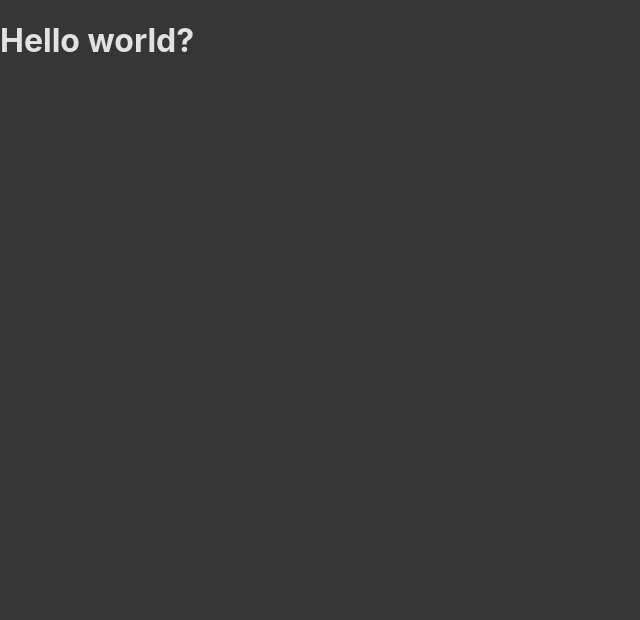
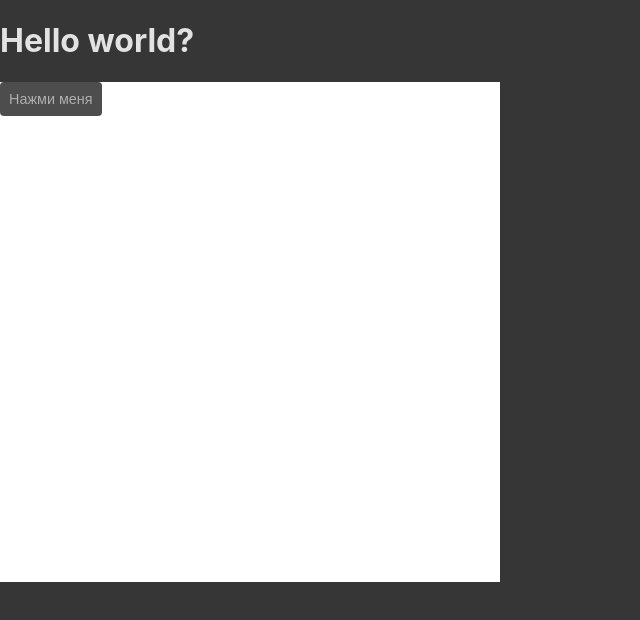
Before and after one commit to anyathegreat/game-library, a Vue app: page / in a window 1280 px wide. Shown: the top 620 px of the page, without its empty margins (0-640 px from the left). Built offline with nearby package versions, Linux system fonts and the light colour scheme.

Commit message:
update: add BaseButton component; add type props, variant, size and styles

```diff
--- a/package.json
+++ b/package.json
@@ -22,6 +22,7 @@
     "eslint": "^8.57.0",
     "eslint-plugin-vue": "^9.23.0",
     "prettier": "^3.2.5",
+    "sass": "^1.77.6",
     "vite": "^5.3.1"
   }
 }
--- /dev/null
+++ b/src/components/BaseButton.vue
@@ -0,0 +1,154 @@
+<script setup>
+import { computed } from 'vue'
+
+const { vSize, vVariant, vType } = defineProps({
+  vSize: {
+    type: String,
+    default: 'md',
+    validator: (value) => ['sm', 'md', 'lg', 'xl'].includes(value)
+  },
+  vVariant: {
+    type: String,
+    default: 'solid',
+    validator: (value) => ['outline', 'solid', 'borderless', 'link'].includes(value)
+  },
+  vType: {
+    type: String,
+    default: 'primary',
+    validator: (value) =>
+      ['primary', 'secondary', 'success', 'danger', 'warning', 'info', 'light', 'dark'].includes(value)
+  }
+})
+const buttonClasses = computed(() => {
+  return {
+    // Sizes
+    'v-btn-size-sm': vSize === 'sm',
+    'v-btn-size-md': vSize === 'md',
+    'v-btn-size-lg': vSize === 'lg',
+    'v-btn-size-xl': vSize === 'xl',
+    // Variants
+    'v-btn-variant-outline': vVariant === 'outline',
+    'v-btn-variant-solid': vVariant === 'solid',
+    'v-btn-variant-borderless': vVariant === 'borderless',
+    'v-btn-variant-link': vVariant === 'link',
+    // Types
+    'v-btn-type-primary': vType === 'primary',
+    'v-btn-type-secondary': vType === 'secondary',
+    'v-btn-type-success': vType === 'success',
+    'v-btn-type-danger': vType === 'danger',
+    'v-btn-type-warning': vType === 'warning',
+    'v-btn-type-info': vType === 'info',
+    'v-btn-type-light': vType === 'light',
+    'v-btn-type-dark': vType === 'dark'
+    // TODO:Loading,Disabled,click
+  }
+})
+</script>
+
+<template>
+  <button class="v-btn" :class="buttonClasses"><slot /></button>
+</template>
+
+<style scoped lang="scss">
+.v-btn {
+  display: flex;
+  justify-content: center;
+  align-items: center;
+  border-radius: 4px;
+  border: 1px solid transparent;
+  outline: none;
+  cursor: pointer;
+  transition: all 0.2s ease;
+  --primaryColor: #ffffff;
+  --secondaryColor: #000000;
+}
+
+.v-btn-size-sm {
+  font-size: 80%;
+  padding: 0.225rem;
+}
+.v-btn-size-md {
+  font-size: 90%;
+  padding: 0.5rem;
+}
+.v-btn-size-lg {
+  font-size: 110%;
+  padding: 1rem;
+}
+.v-btn-size-xl {
+  font-size: 120%;
+  padding: 1.25rem;
+}
+
+.v-btn-type-primary {
+  --primaryColor: #add8e6;
+  --secondaryColor: #000000;
+}
+.v-btn-type-secondary {
+  --primaryColor: #ffc67d;
+  --secondaryColor: #000000;
+}
+.v-btn-type-success {
+  --primaryColor: #b2fffc;
+  --secondaryColor: #000000;
+}
+.v-btn-type-danger {
+  --primaryColor: #ffa07a;
+  --secondaryColor: #000000;
+}
+.v-btn-type-warning {
+  --primaryColor: #ffffe0;
+  --secondaryColor: #000000;
+}
+.v-btn-type-info {
+  --primaryColor: #87cefa;
+  --secondaryColor: #000000;
+}
+.v-btn-type-light {
+  --primaryColor: #e5e5ea;
+  --secondaryColor: #000000;
+}
+.v-btn-type-dark {
+  --primaryColor: #4d4d4d;
+  --secondaryColor: #afafaf;
+}
+
+.v-btn-variant-outline {
+  background-color: transparent;
+  border: 1px solid var(--primaryColor);
+  color: var(--primaryColor);
+
+  &:hover {
+    background-color: var(--primaryColor);
+    color: var(--secondaryColor);
+  }
+}
+.v-btn-variant-solid {
+  background-color: var(--primaryColor);
+  border: 1px solid transparent;
+  color: var(--secondaryColor);
+
+  &:hover {
+    background-color: color-mix(in srgb, var(--primaryColor) 80%, #000000);
+  }
+}
+.v-btn-variant-borderless {
+  background-color: transparent;
+  border: 1px solid transparent;
+  color: var(--primaryColor);
+
+  &:hover {
+    background-color: var(--secondaryColor);
+  }
+}
+.v-btn-variant-link {
+  padding: 0;
+  background-color: transparent;
+  border: 1px solid transparent;
+  color: var(--primaryColor);
+
+  &:hover {
+    text-decoration: underline;
+  }
+}
+</style>
--- a/src/views/HomeView.vue
+++ b/src/views/HomeView.vue
@@ -1,7 +1,18 @@
-<script setup></script>
+<script setup>
+import BaseButton from '@/components/BaseButton.vue'
+</script>
 
 <template>
   <h1>Hello world?</h1>
+  <div class="card">
+    <BaseButton vSize="md" vVariant="solid" vType="dark">Нажми меня</BaseButton>
+  </div>
 </template>
 
-<style scoped></style>
+<style scoped>
+.card {
+  width: 500px;
+  height: 500px;
+  background-color: white;
+}
+</style>
```
Also changed, not shown: 1 other file (tests, documents, lock files or other folders).
